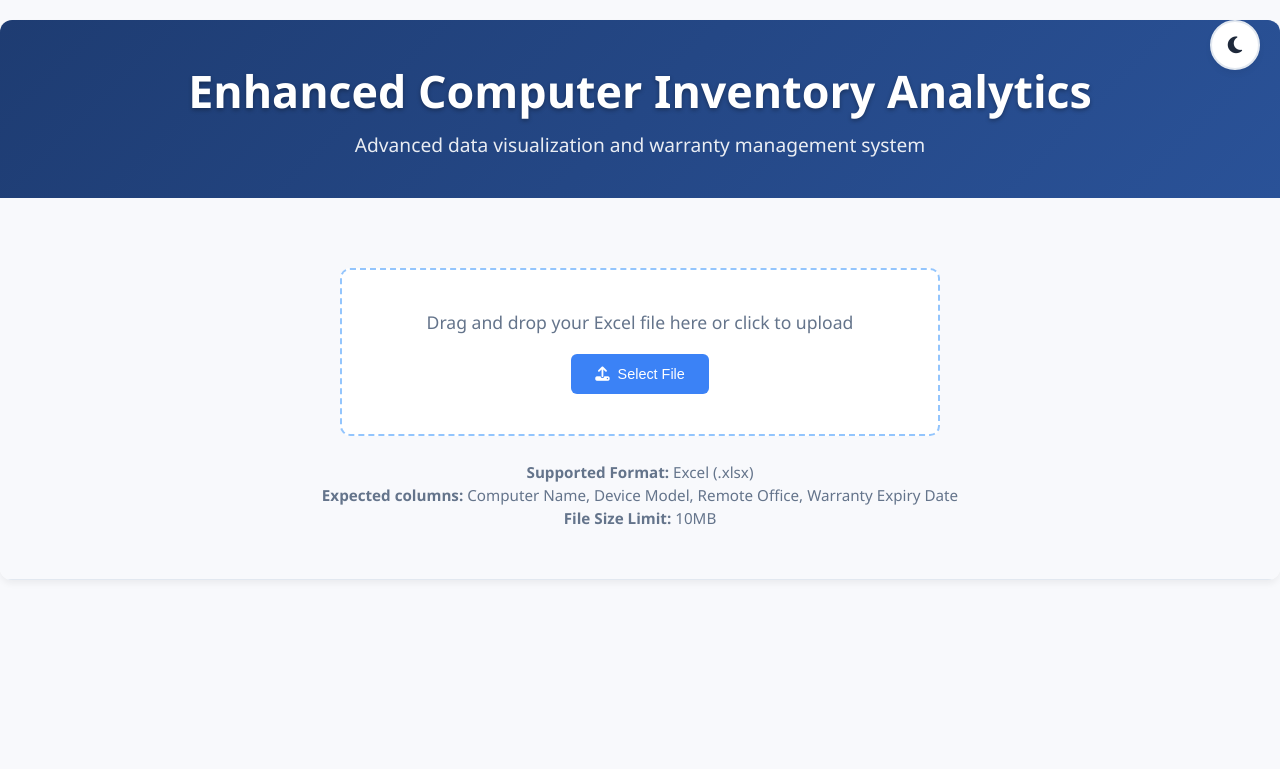
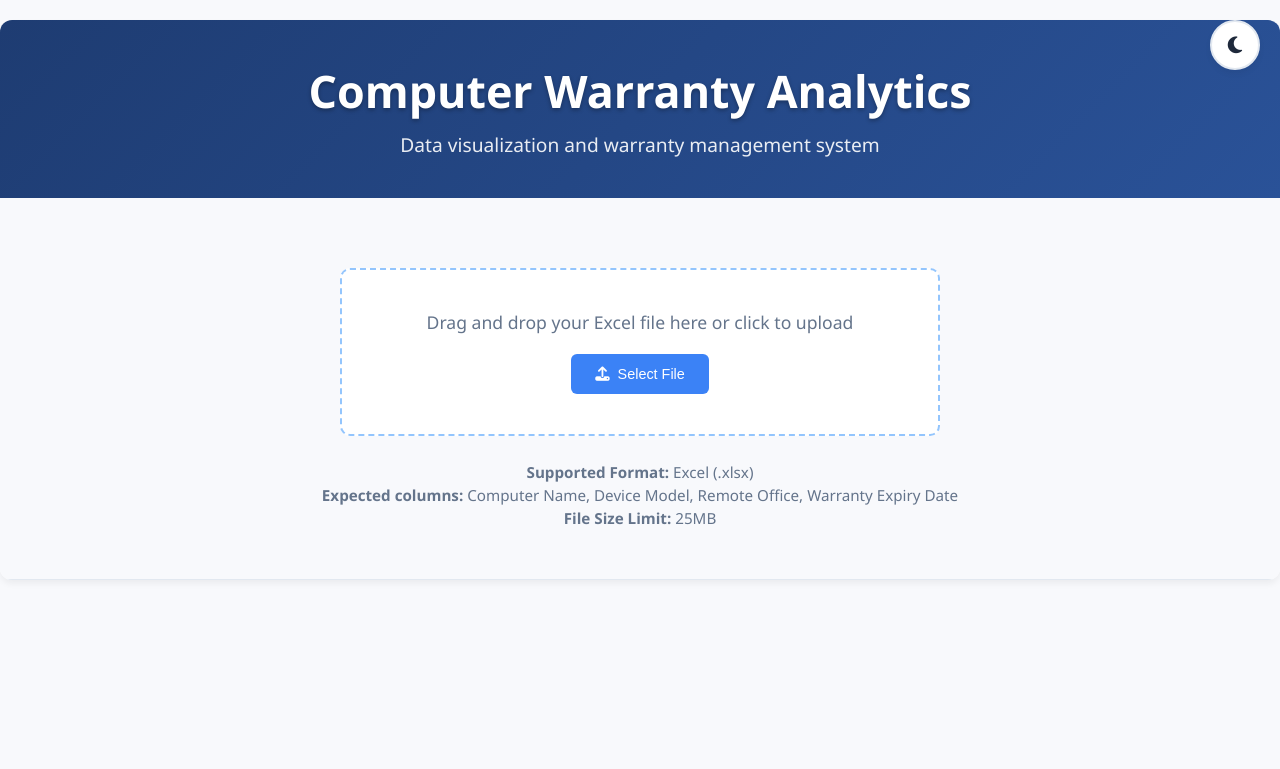
Before and after one commit to IcarusCore/PC-Warranty-Report, a Flask app: page / in a window 1280 px wide. Shown: the top 769 px of the page. Run offline with Flask 3, Linux system fonts and the light colour scheme; some libraries are stand-ins or nearby versions.

Commit message:
Fix Excel processing and made visual edits

```diff
--- a/templates/index.html
+++ b/templates/index.html
@@ -16,8 +16,8 @@
 
     <div class="container">
         <div class="header">
-            <h1>Enhanced Computer Inventory Analytics</h1>
-            <p>Advanced data visualization and warranty management system</p>
+            <h1>Computer Warranty Analytics</h1>
+            <p>Data visualization and warranty management system</p>
         </div>
 
         <div class="upload-section">
@@ -31,7 +31,7 @@
             <div class="upload-info">
                 <strong>Supported Format:</strong> Excel (.xlsx)<br>
                 <strong>Expected columns:</strong> Computer Name, Device Model, Remote Office, Warranty Expiry Date<br>
-                <strong>File Size Limit:</strong> 10MB
+                <strong>File Size Limit:</strong> 25MB
             </div>
             <div id="status" class="status"></div>
             <div id="loading" class="loading">
@@ -56,7 +56,7 @@
             <div id="aiInsights" class="ai-insights-section">
                 <div class="ai-insights-header">
                     <i class="fas fa-brain"></i>
-                    <div class="ai-insights-title">AI-Powered Insights</div>
+                    <div class="ai-insights-title">Data Insights</div>
                 </div>
                 <div id="aiInsightsGrid" class="ai-insights-grid"></div>
             </div>
```
